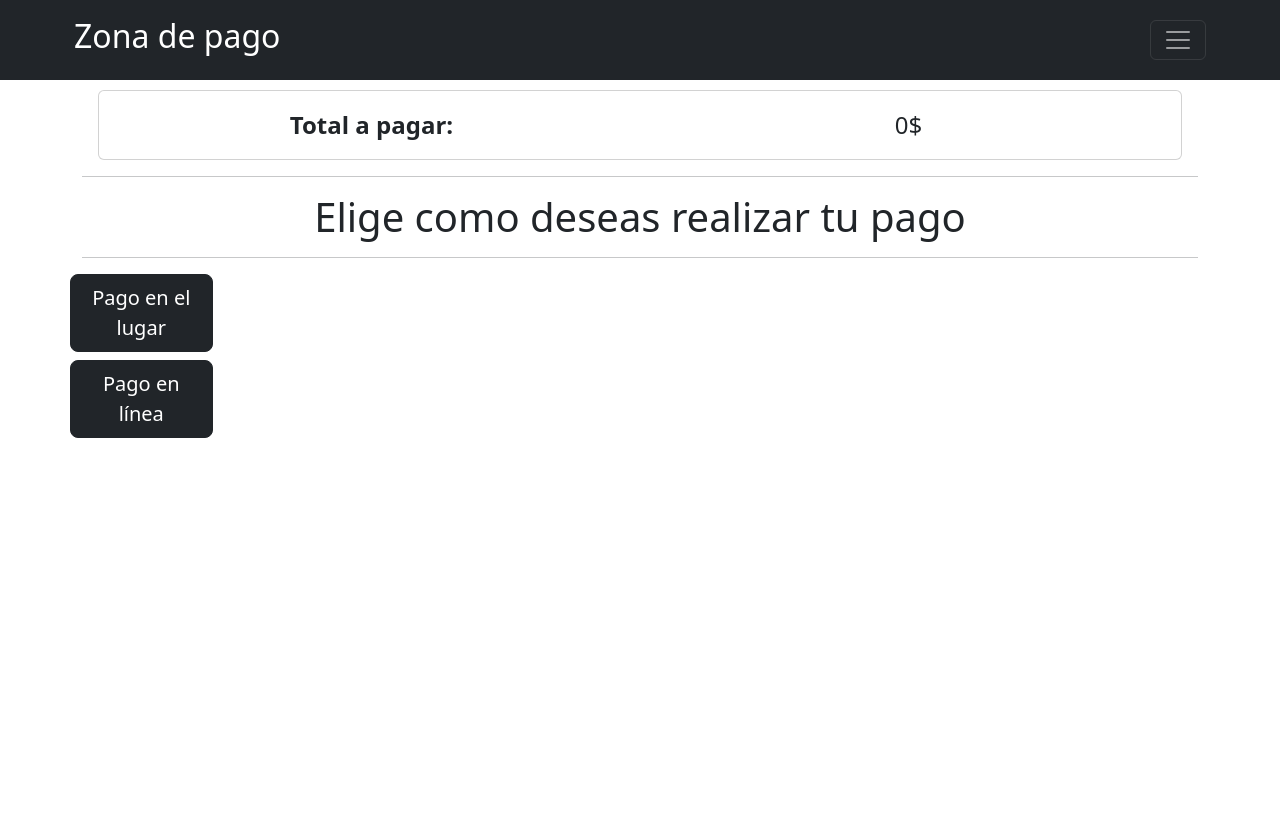
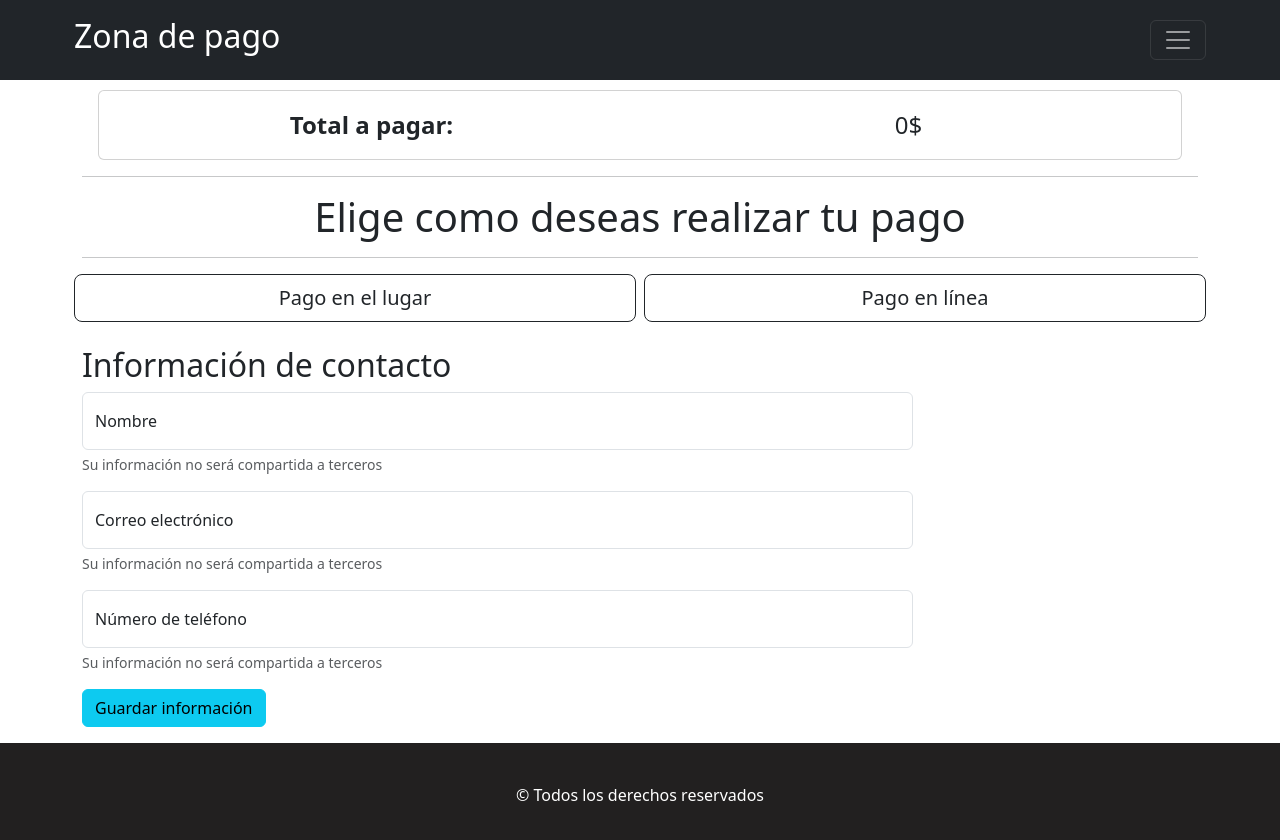
Before and after one commit to SrgP2003/Proyecto_LIC104, a React (Vite) app: page /payment in a window 1280 px wide. Both pictures are taken after a click on the button "Pago en el lugar". Shown: the top 840 px of the page. Before the commit the page ends 800 px from the top, so only its background shows below. Built offline with nearby package versions, Linux system fonts and the light colour scheme; a web font is replaced by a local one.

Commit message:
Seguimiento de componente para metodos de pago

```diff
--- a/src/assets/css/Payment.css
+++ b/src/assets/css/Payment.css
@@ -1,5 +1,9 @@
 .row-payment{
     font-size: 1.5em;
+}
+.row-btn-payment{
+    display: flex;
+    flex-direction: row;
 }
 @media(max-width: 344px){
     .row-payment{
--- a/src/components/Payment.jsx
+++ b/src/components/Payment.jsx
@@ -1,26 +1,53 @@
 import HeaderNav from "./HeaderNav"
 import "../assets/css/Payment.css"
 import { useState } from "react"
+import FooterN from "./footer";
 
 export default function PaymentMethods({ cart, convertPrice, totalPrice }) {
     const [paymentMethod, setPaymentMethod] = useState("");
+    const OnPlaceForm = () => {
+        return (
+            <>
+                <h2 className="h2">Información de contacto</h2>
+                <form>
+                    <div className="mb-3 form-floating">
+                        <input type="text" className="form-control" placeholder="Nombre" id="nombre" aria-describedby="nombre_user" required></input>
+                        <label htmlFor="nombre">Nombre</label>
+                        <p className="form-text">Su información no será compartida a terceros</p>
+                    </div>
+                    <div className="mb-3 form-floating">
+                        <input type="email" className="form-control" placeholder="name@example.com" id="email" aria-describedby="email_user" required></input>
+                        <label htmlFor="email">Correo electrónico</label>
+                        <p className="form-text">Su información no será compartida a terceros</p>
+                    </div>
+                    <div className="mb-3 form-floating">
+                        <input type="tel" className="form-control" placeholder="0000-0000" id="telefono" aria-describedby="phone_user" required></input>
+                        <label htmlFor="telefono">Número de teléfono</label>
+                        <p className="form-text">Su información no será compartida a terceros</p>
+                    </div>
+                    <div className="mb-3">
+                        <input type="submit" className="btn btn-info" value={"Guardar información"}></input>
+                    </div>
+                </form>
+            </>
+        )
+    }
     const handleClickPaymentOnPlace = () => {
-        setPaymentMethod("En el lugar")
+        setPaymentMethod(<OnPlaceForm />)
     }
     const handleClickPaymentOnline = () => {
         setPaymentMethod("En linea")
     }
-
     return (
         <>
             <header>
                 <HeaderNav title={'Zona de pago'} />
             </header>
             <main>
-                <section className="container text-center">
-                    <article className="card m-3">
+                <section className="container">
+                    <article className="card text-center m-3">
                         <div className="card-body">
-                            <div className="row row-payment d-flex align-items-center">
+                            <div className="row row-payment">
                                 <div className="col-6">
                                     <strong>Total a pagar: </strong>
                                 </div>
@@ -39,22 +66,22 @@ export default function PaymentMethods({ cart, convertPrice, totalPrice }) {
                         <main>
                             <section>
                                 <article className="row">
-                                    <div className="col-lg-3">
-                                        <div className="row flex-column">
-                                            <div className="col-6 d-flex justify-content-start">
-                                                <div className="row">
-                                                    <button className="btn btn-dark btn-lg" onClick={handleClickPaymentOnPlace}>Pago en el lugar</button>
+                                    <div className="col-md-12 col-lg-12 mb-3">
+                                        <div className="row row-btn-payment">
+                                            <div className="col-6">
+                                                <div className="row mb-2 g-3">
+                                                    <button className="btn btn-outline-dark btn-lg" onClick={handleClickPaymentOnPlace}>Pago en el lugar</button>
                                                 </div>
                                             </div>
-                                            <div className="col-6 mt-2 d-flex justify-content-start">
-                                                <div className="row">
-                                                    <button className="btn btn-dark btn-lg" onClick={handleClickPaymentOnline}>Pago en línea</button>
+                                            <div className="col-6">
+                                                <div className="row g-3">
+                                                    <button className="btn btn-outline-dark btn-lg" onClick={handleClickPaymentOnline}>Pago en línea</button>
                                                 </div>
                                             </div>
                                         </div>
                                     </div>
-                                    <div className="col-lg-9">
-
+                                    <div className="col-md-12 col-lg-9">
+                                        {paymentMethod}
                                     </div>
                                 </article>
                             </section>
@@ -62,6 +89,7 @@ export default function PaymentMethods({ cart, convertPrice, totalPrice }) {
                     </article>
                 </section>
             </main>
+            <FooterN />
         </>
     )
 }
```
